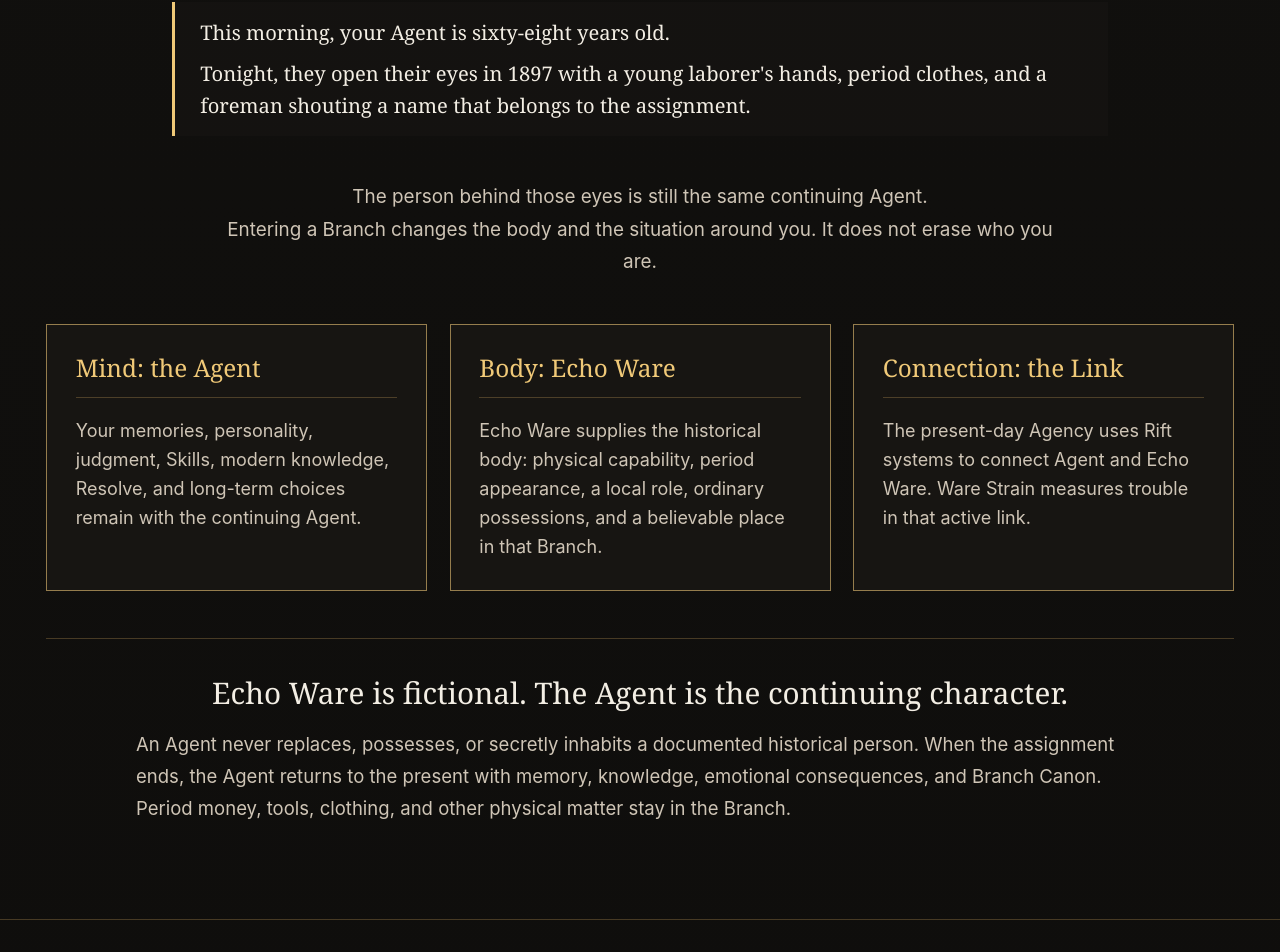
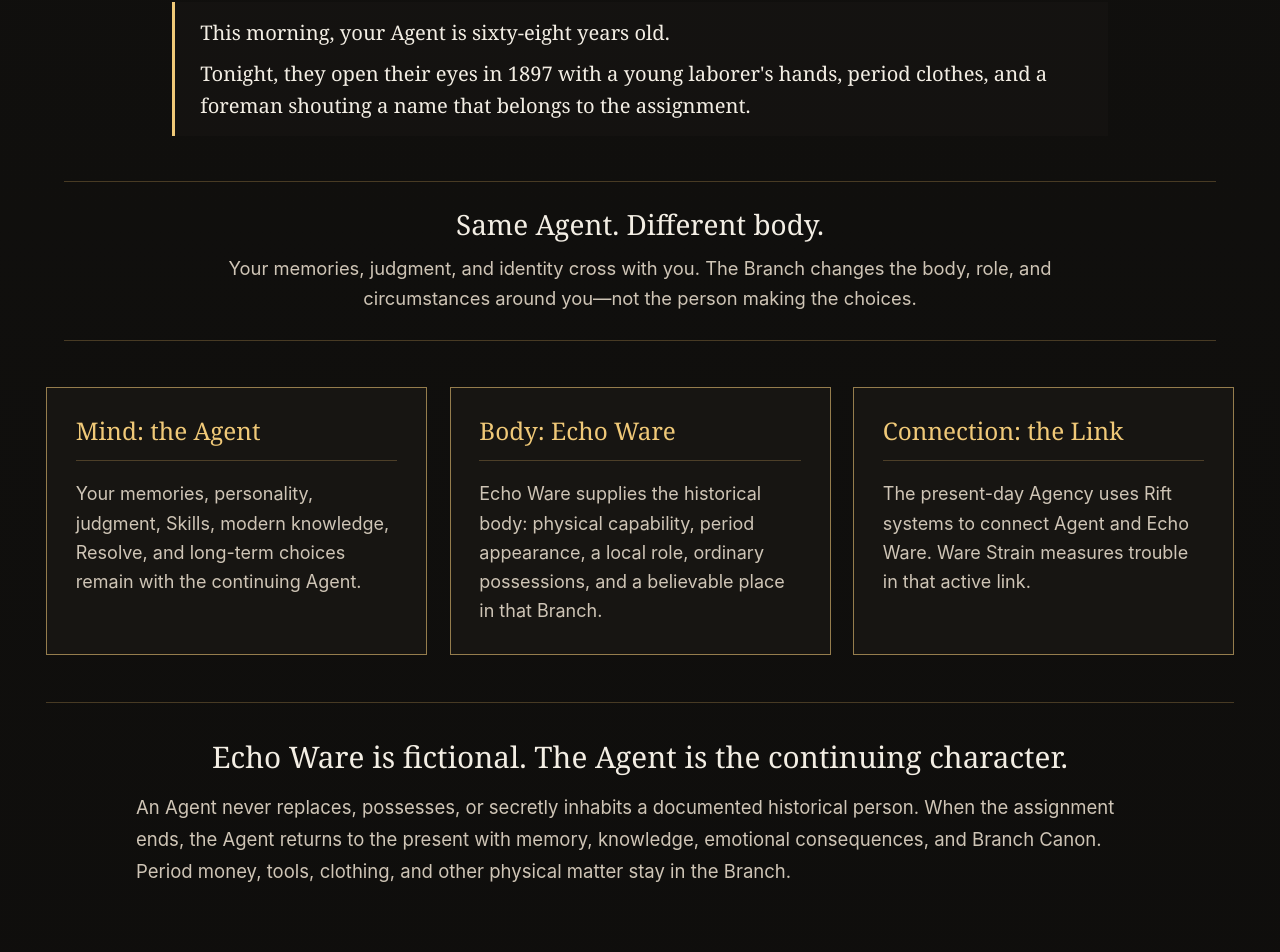
Before and after one commit to casevoiceai/tccrpg, a React (Vite) app: page / in a window 1280 px wide. Shown: the part 5404-6356 px from the top of the page. Built offline with nearby package versions, Linux system fonts and the light colour scheme.

Commit message:
Rewrite crossover identity bridge

```diff
--- a/src/PublicHome.tsx
+++ b/src/PublicHome.tsx
@@ -102,7 +102,10 @@ export default function PublicHome() {
             <p>This morning, your Agent is sixty-eight years old.</p>
             <p>Tonight, they open their eyes in 1897 with a young laborer&apos;s hands, period clothes, and a foreman shouting a name that belongs to the assignment.</p>
           </div>
-          <p className="crossover-lead">The person behind those eyes is still the same continuing Agent.<br />Entering a Branch changes the body and the situation around you. It does not erase who you are.</p>
+          <div className="crossover-identity">
+            <p className="crossover-identity-kicker">Same Agent. Different body.</p>
+            <p>Your memories, judgment, and identity cross with you. The Branch changes the body, role, and circumstances around you—not the person making the choices.</p>
+          </div>
           <div className="crossover-grid">
             <article><h3>Mind: the Agent</h3><p>Your memories, personality, judgment, Skills, modern knowledge, Resolve, and long-term choices remain with the continuing Agent.</p></article>
             <article><h3>Body: Echo Ware</h3><p>Echo Ware supplies the historical body: physical capability, period appearance, a local role, ordinary possessions, and a believable place in that Branch.</p></article>
--- a/src/styles.css
+++ b/src/styles.css
@@ -1471,3 +1471,30 @@ footer p {
   font-size: clamp(1.55rem, 2vw, 2.1rem) !important;
   line-height: 1.08 !important;
 }
+
+
+/* Crossover identity bridge */
+.crossover-section .crossover-identity {
+  width: min(100%, 64rem) !important;
+  margin: 0 auto 2.6rem !important;
+  border-top: 1px solid var(--line) !important;
+  border-bottom: 1px solid var(--line) !important;
+  padding: 1.45rem 1rem !important;
+  text-align: center !important;
+}
+
+.crossover-section .crossover-identity-kicker {
+  margin: 0 0 0.7rem !important;
+  color: var(--paper) !important;
+  font-family: Georgia, "Times New Roman", serif !important;
+  font-size: clamp(1.55rem, 2vw, 2rem) !important;
+  line-height: 1.15 !important;
+}
+
+.crossover-section .crossover-identity > p:last-child {
+  max-width: 52rem !important;
+  margin: 0 auto !important;
+  color: var(--paper-muted) !important;
+  font-size: clamp(1.02rem, 1.2vw, 1.12rem) !important;
+  line-height: 1.65 !important;
+}
```
